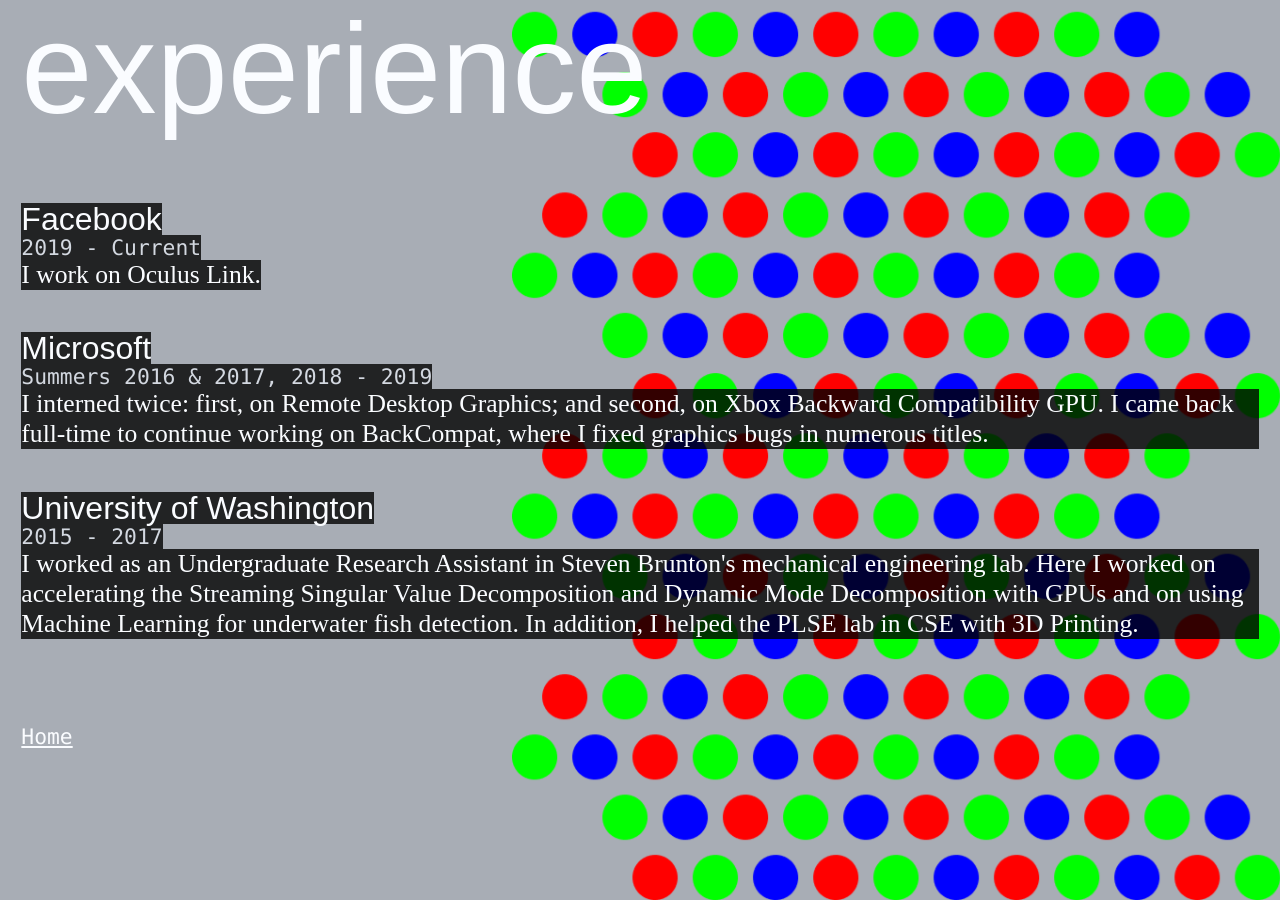
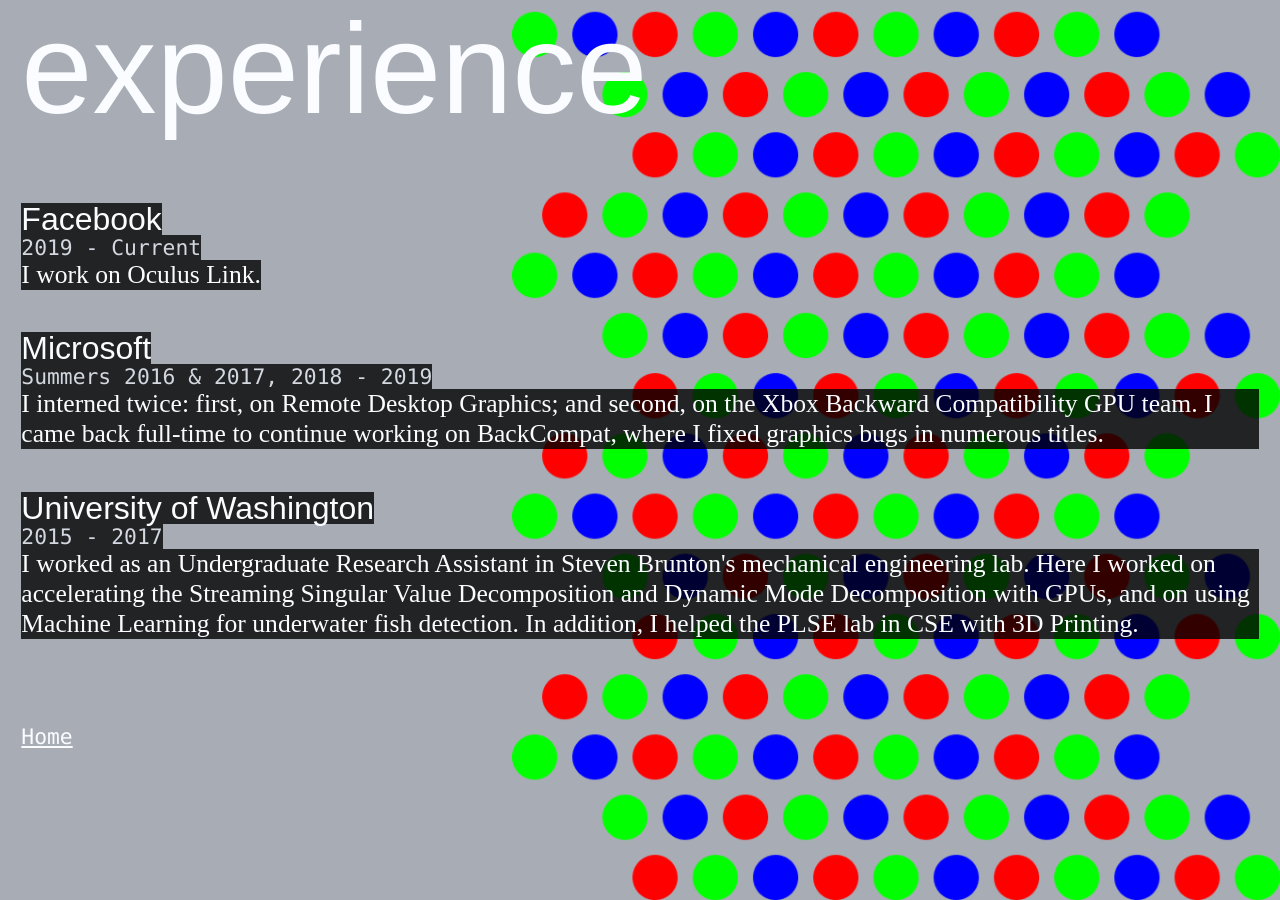
Before and after one commit to pens/rgb.sh, a Jekyll site: the page built from work.html, in a window 1280 px wide. Built offline with Jekyll 4.4.1, drawn with Linux system fonts in a browser that asks for light colours; some web fonts are replaced.

Commit message:
one more

```diff
--- a/_data/work.yml
+++ b/_data/work.yml
@@ -4,8 +4,8 @@
   desc: "I work on Oculus Link."
 - company: Microsoft
   date: Summers 2016 & 2017, 2018 - 2019
-  desc: "I interned twice: first, on Remote Desktop Graphics; and second, on Xbox Backward Compatibility GPU. I came back full-time to continue working on BackCompat, where I fixed graphics bugs in numerous titles."
+  desc: "I interned twice: first, on Remote Desktop Graphics; and second, on the Xbox Backward Compatibility GPU team. I came back full-time to continue working on BackCompat, where I fixed graphics bugs in numerous titles."
 - company: University of Washington
   date: 2015 - 2017
-  desc: "I worked as an Undergraduate Research Assistant in Steven Brunton's mechanical engineering lab. Here I worked on accelerating the Streaming Singular Value Decomposition and Dynamic Mode Decomposition with GPUs and on using Machine Learning for underwater fish detection. In addition, I helped the PLSE lab in CSE with 3D Printing."
+  desc: "I worked as an Undergraduate Research Assistant in Steven Brunton's mechanical engineering lab. Here I worked on accelerating the Streaming Singular Value Decomposition and Dynamic Mode Decomposition with GPUs, and on using Machine Learning for underwater fish detection. In addition, I helped the PLSE lab in CSE with 3D Printing."
 ---
```
